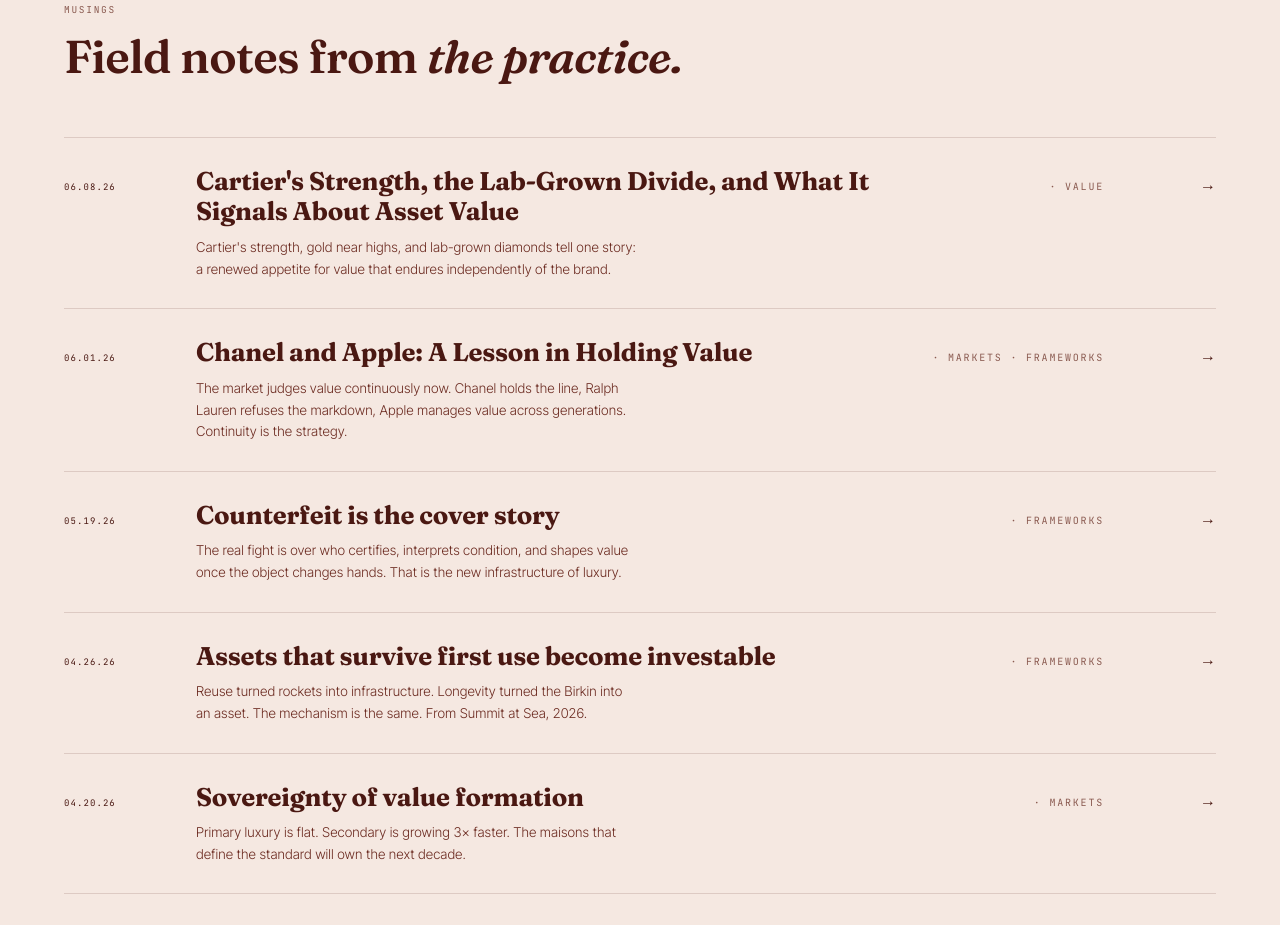
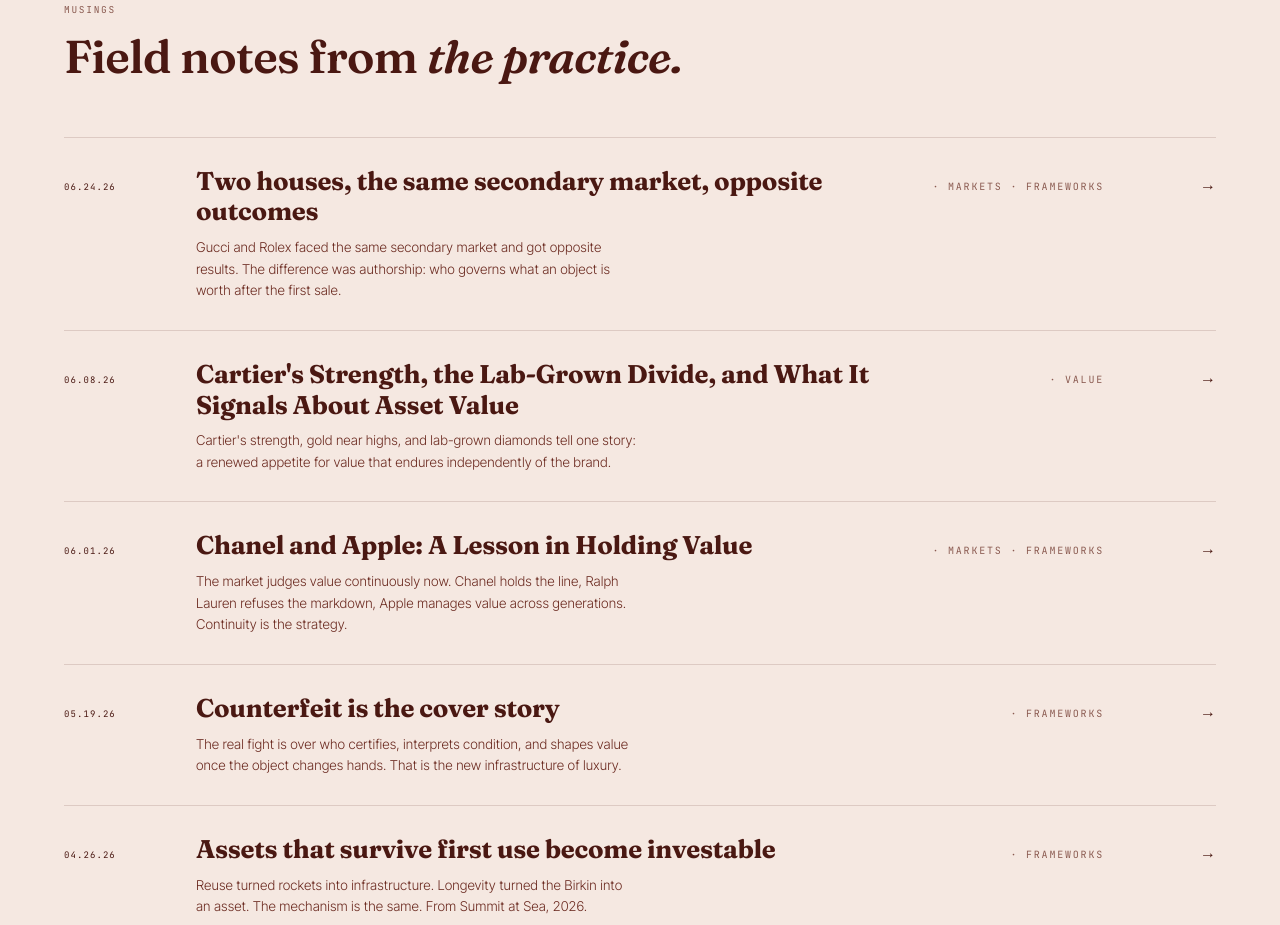
Before and after one commit to laurentm1/bceventure, a Next.js app: page / in a window 1280 px wide. Shown: the part 6500-7425 px from the top of the page. Built offline with nearby package versions, Linux system fonts and the light colour scheme; a web font is replaced by a local one.

Commit message:
Re-publish Two Houses post with Vestiaire reframe and ledger type fix

```diff
--- a/components/insights.tsx
+++ b/components/insights.tsx
@@ -2,6 +2,14 @@ import Reveal from '@/components/reveal'
 import SectionHeader from '@/components/section-header'
 
 const ITEMS = [
+  {
+    date: '06.24.26',
+    title: 'Two houses, the same secondary market, opposite outcomes',
+    kicker: 'Gucci and Rolex faced the same secondary market and got opposite results. The difference was authorship: who governs what an object is worth after the first sale.',
+    tag: ['Markets', 'Frameworks'],
+    href: '/insights/two-houses',
+    internal: true,
+  },
   {
     date: '06.08.26',
     title: "Cartier's Strength, the Lab-Grown Divide, and What It Signals About Asset Value",
@@ -66,7 +74,13 @@ export default function Insights() {
 
         <Reveal stagger className="insights-list">
           {ITEMS.map((it, i) => (
-            <a className="insight" key={i} href={it.href} target="_blank" rel="noopener noreferrer">
+            <a
+              className="insight"
+              key={i}
+              href={it.href}
+              target={'internal' in it && it.internal ? undefined : '_blank'}
+              rel={'internal' in it && it.internal ? undefined : 'noopener noreferrer'}
+            >
               <span className="insight-date">{it.date}</span>
               <div className="insight-body">
                 <h3 className="insight-title">{it.title}</h3>
```
Also changed, not shown: app/insights/two-houses/page.tsx (+18 -18 lines).
